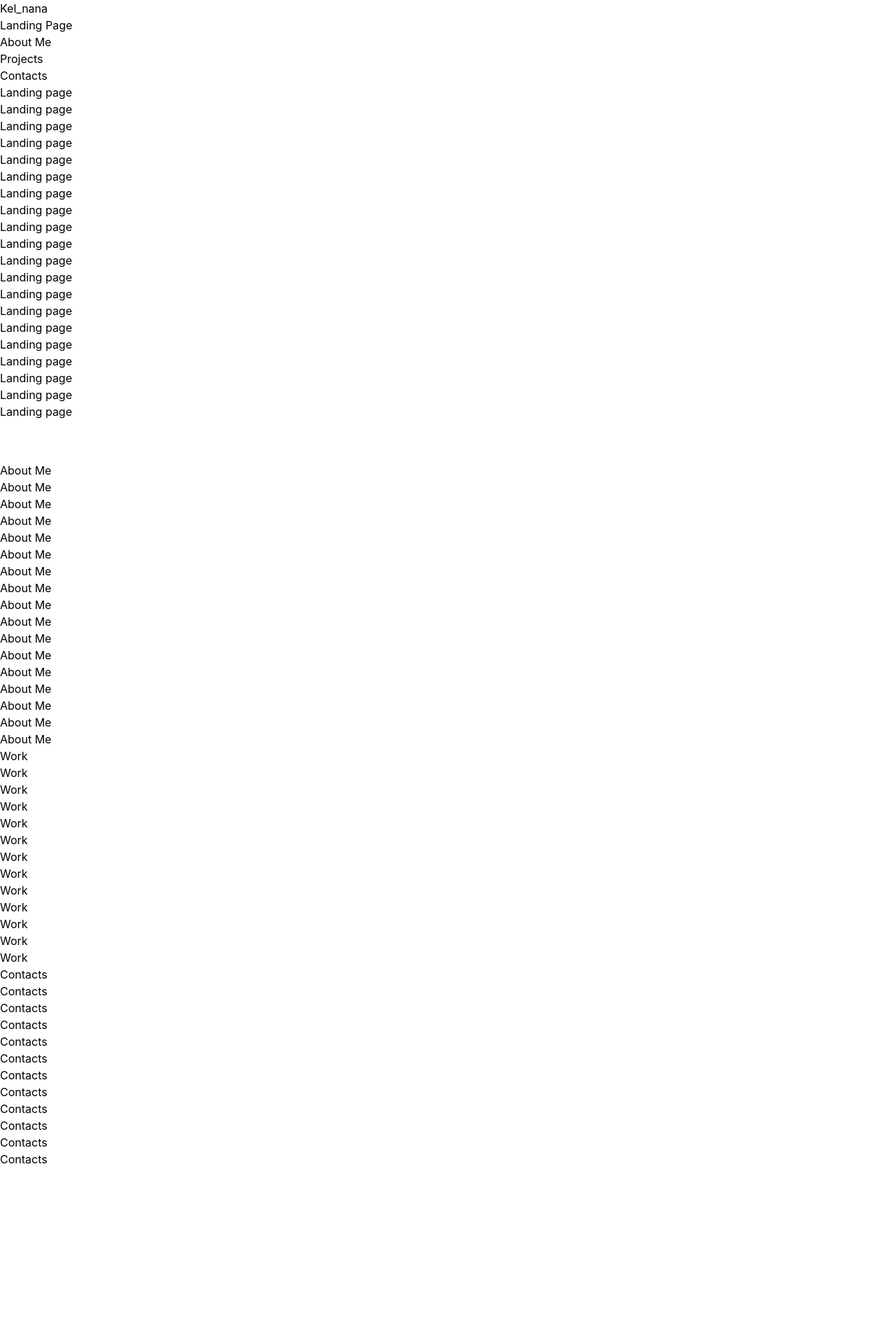
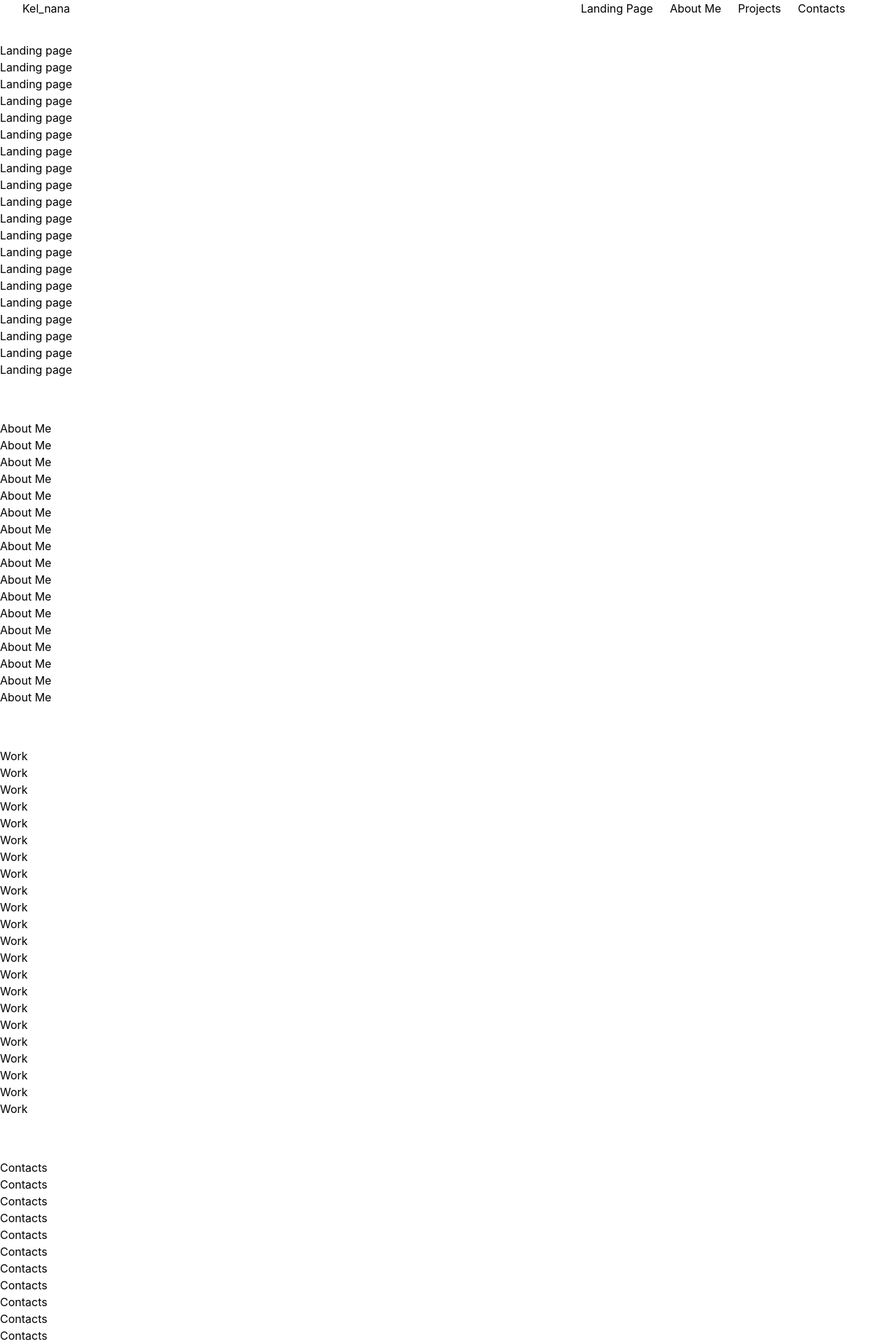
Before and after one commit to Kel-nana/kel_nana_portfolio, a React (Create React App) app: page / in a window 1280 px wide. Shown: the top 1920 px of the page at 70% size. Before the commit the page ends 1668 px from the top, so only its background shows below. Built offline with nearby package versions, Linux system fonts and the light colour scheme.

Commit message:
Basic page structure

```diff
--- a/src/components/contacts/Contacts.jsx
+++ b/src/components/contacts/Contacts.jsx
@@ -1,6 +1,17 @@
 function Contacts() {
   return (
-    <section id="contact">
+    <section id="contact" className="mt-[60px]">
+      <h2>Contacts</h2>
+      <h2>Contacts</h2>
+      <h2>Contacts</h2>
+      <h2>Contacts</h2>
+      <h2>Contacts</h2>
+      <h2>Contacts</h2>
+      <h2>Contacts</h2>
+      <h2>Contacts</h2>
+      <h2>Contacts</h2>
+      <h2>Contacts</h2>
+      <h2>Contacts</h2>
       <h2>Contacts</h2>
       <h2>Contacts</h2>
       <h2>Contacts</h2>
--- a/src/components/landingPage/LandingPage.jsx
+++ b/src/components/landingPage/LandingPage.jsx
@@ -1,7 +1,7 @@
 function LandingPage() {
   return (
     <>
-      <section id="/">
+      <section id="/" className="pt-[60px]">
         <h2>Landing page </h2>
         <h2>Landing page </h2>
         <h2>Landing page </h2>
--- a/src/components/navigation/Navbar.jsx
+++ b/src/components/navigation/Navbar.jsx
@@ -2,7 +2,7 @@ import React, { useEffect, useState } from 'react';
 import { Link as NavLinks, animateScroll as scroll } from 'react-scroll';
 
 const links = [
-  { path: '/', text: 'Landing Page', click: 'onClick={toggleHome}' },
+  { path: '/', text: 'Landing Page' },
   { path: 'about_me', text: 'About Me' },
   { path: 'work', text: 'Projects' },
   { path: 'contact', text: 'Contacts' },
@@ -29,11 +29,11 @@ function Navbar() {
   };
 
   return (
-    <nav className={`navbar ${scrollNav ? 'scrollNav' : ''}`}>
-      <NavLinks type="button" to="/" onClick={toggleHome}>Kel_nana</NavLinks>
+    <nav className={`navbar fixed flex h-16 top-0 left-0 mx-auto w-[100%] px-2 sm:px-6 lg:px-8 ${scrollNav ? 'scrollNav' : ''}`}>
+      <NavLinks className="pr-[60%]" type="button" to="/" onClick={toggleHome}>Kel_nana</NavLinks>
       <section>
 
-        <ul>
+        <ul className=" flex items-center space-x-6 ">
           {links.map((link) => (
             <li key={link.text}>
               <NavLinks
--- a/src/components/work/Work.jsx
+++ b/src/components/work/Work.jsx
@@ -1,6 +1,15 @@
 function Work() {
   return (
-    <section id="work">
+    <section id="work" className="pt-[60px]">
+      <h2>Work</h2>
+      <h2>Work</h2>
+      <h2>Work</h2>
+      <h2>Work</h2>
+      <h2>Work</h2>
+      <h2>Work</h2>
+      <h2>Work</h2>
+      <h2>Work</h2>
+      <h2>Work</h2>
       <h2>Work</h2>
       <h2>Work</h2>
       <h2>Work</h2>
```
